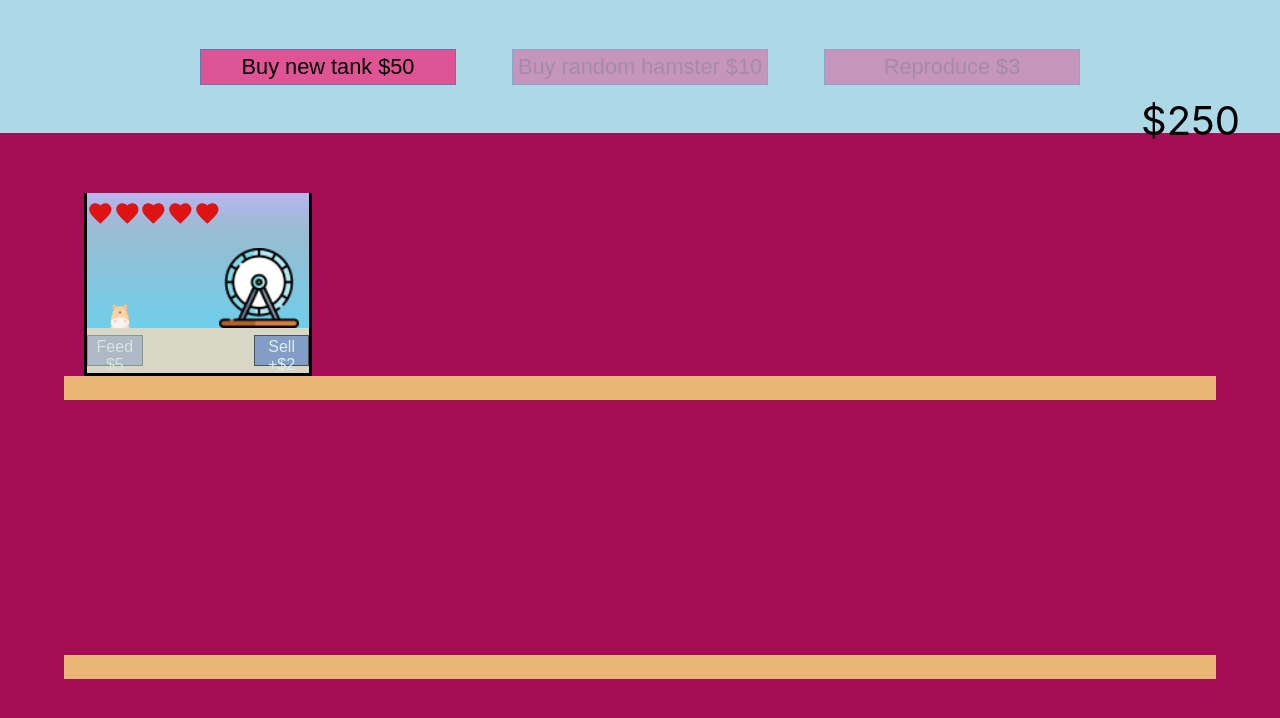
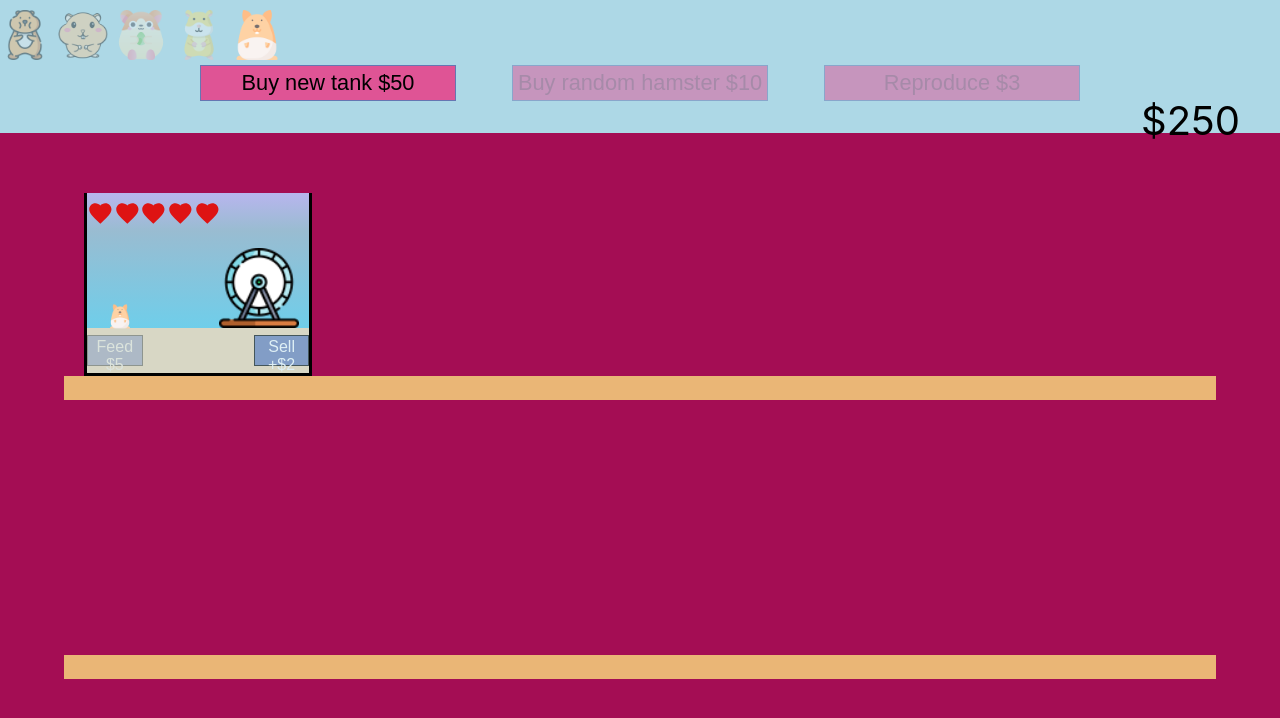
Before and after one commit to saranagaoka/ts-hamsters, a React (Create React App) app: page / in a window 1280 px wide. Shown: the top 718 px of the page. Built offline with nearby package versions, Linux system fonts and the light colour scheme.

Commit message:
add list of hamsters to complete goal of the game

```diff
--- a/src/Context/HamsterContext.tsx
+++ b/src/Context/HamsterContext.tsx
@@ -126,7 +126,8 @@ export const HamsterProvider = ({
         .filter(
           (el) =>
             el.hamster !== undefined &&
-            Date.now() - el.createdAt > timeTillAdult
+            Date.now() - el.createdAt > timeTillAdult &&
+            el.fed > 0
         )
         .map((aq) => aq.hamster); // [3,4]
 
--- a/src/components/Aquarium.tsx
+++ b/src/components/Aquarium.tsx
@@ -10,16 +10,9 @@ import {
   hungerTime,
   timeTillAdult,
   unalivedHamsterPrice,
+  pictureArr,
+  hamsterWheel,
 } from "../constants";
-
-const picture1 = require("../images/hamster1.png");
-const picture2 = require("../images/hamster2.png");
-const picture3 = require("../images/hamster3.png");
-const picture4 = require("../images/hamster4.png");
-const picture5 = require("../images/hamster6.png");
-const hamsterWheel = require("../images/hamster-wheel.png");
-
-const pictureArr = [picture1, picture2, picture3, picture4, picture5];
 
 function Aquarium({ aqua }: { aqua: IAquarium }) {
   const { sellHamster, feedHamster, coins, getHamsterHungry } =
@@ -85,10 +78,12 @@ function Aquarium({ aqua }: { aqua: IAquarium }) {
           <>
             <button
               className={`aquarium__feedButton ${
-                aqua.fed === 5 || coins < feedPrice ? "disabledButton" : ""
+                aqua.fed === 5 || aqua.fed === 0 || coins < feedPrice
+                  ? "disabledButton"
+                  : ""
               }`}
               onClick={feed}
-              disabled={aqua.fed === 5 || coins < feedPrice}
+              disabled={aqua.fed === 5 || coins < feedPrice || aqua.fed === 0}
             >
               Feed ${feedPrice}
             </button>
--- a/src/components/Background.tsx
+++ b/src/components/Background.tsx
@@ -2,6 +2,7 @@ import React, { useContext } from "react";
 import { HamsterContext } from "../Context/HamsterContext";
 import Aquarium from "./Aquarium";
 import "./Background.scss";
+import HamsterGoal from "./HamsterGoal";
 import Options from "./Options";
 
 function Background() {
@@ -10,6 +11,8 @@ function Background() {
   return (
     <div className="background">
       <div className="background__options">
+        <HamsterGoal />
+
         <Options />
       </div>
       <div className="background__shelf">
--- /dev/null
+++ b/src/components/HamsterGoal.scss
@@ -0,0 +1,37 @@
+@import "../global.scss";
+
+.hamsterGoal__hamster {
+  margin-top: 10px;
+  display: flex;
+  gap: 8px;
+}
+
+.hamsterGoal__hamster > .grayedOut {
+  opacity: 40%;
+}
+
+.hamsterGoal__hamster > img {
+  width: 50px;
+}
+
+.hamsterGoal .hamsterGoal__completed {
+  margin-left: 8px;
+  font-size: 25px;
+  color: $dark-pink;
+  position: absolute;
+  top: 70px;
+  animation: myAnim 2s cubic-bezier(0.16, 1, 0.3, 1) 0s infinite normal forwards;
+}
+
+@keyframes myAnim {
+  0%,
+  50%,
+  100% {
+    opacity: 1;
+  }
+
+  25%,
+  75% {
+    opacity: 0;
+  }
+}
--- /dev/null
+++ b/src/components/HamsterGoal.tsx
@@ -0,0 +1,33 @@
+import React, { useContext } from "react";
+import { pictureArr } from "../constants";
+import { HamsterContext } from "../Context/HamsterContext";
+import "./HamsterGoal.scss";
+
+function HamsterGoal() {
+  const { aquariums } = useContext(HamsterContext);
+  const hamsterArr = aquariums.map((el) => el.hamster);
+  const ownedHamsters = [
+    ...new Set(hamsterArr.filter((el) => el !== undefined)),
+  ];
+  console.log(ownedHamsters);
+  return (
+    <div className="hamsterGoal">
+      <div className="hamsterGoal__hamster">
+        {pictureArr.map((pic, i) => {
+          return (
+            <img
+              className={hamsterArr.includes(i) ? "" : "grayedOut"}
+              src={pic}
+              alt="hamster"
+            />
+          );
+        })}
+      </div>
+      {ownedHamsters.length >= 5 && (
+        <div className="hamsterGoal__completed">Goal completed!</div>
+      )}
+    </div>
+  );
+}
+
+export default HamsterGoal;
--- a/src/components/Options.scss
+++ b/src/components/Options.scss
@@ -2,7 +2,7 @@
 
 .options {
   width: 100%;
-  height: 100%;
+  height: 35%;
   display: flex;
   gap: 56px;
   align-items: center;
--- a/src/components/Options.tsx
+++ b/src/components/Options.tsx
@@ -16,7 +16,10 @@ function Options() {
     [aquariums]
   );
   const numberOfAdultHamsters = aquariums.filter(
-    (a) => a.hamster !== undefined && Date.now() - a.createdAt > timeTillAdult
+    (a) =>
+      a.hamster !== undefined &&
+      Date.now() - a.createdAt > timeTillAdult &&
+      a.fed > 0
   ).length;
 
   return (
--- a/src/constants.ts
+++ b/src/constants.ts
@@ -12,3 +12,13 @@ export const feedPrice = 5;
 export const aquariumPrice = 50;
 export const reproducePrice = 3;
 export const baseCash = 250;
+
+//pictures
+export const picture1 = require("./images/hamster1.png");
+export const picture2 = require("./images/hamster2.png");
+export const picture3 = require("./images/hamster3.png");
+export const picture4 = require("./images/hamster4.png");
+export const picture5 = require("./images/hamster6.png");
+export const hamsterWheel = require("./images/hamster-wheel.png");
+
+export const pictureArr = [picture1, picture2, picture3, picture4, picture5];
```
Also changed, not shown: tsconfig.json (+4 -9 lines).
